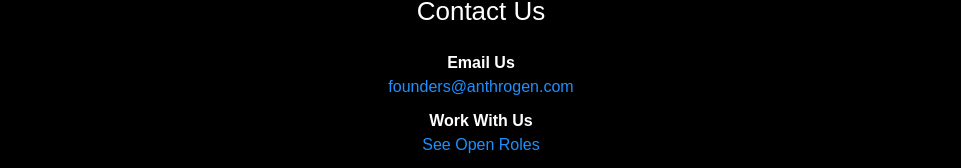
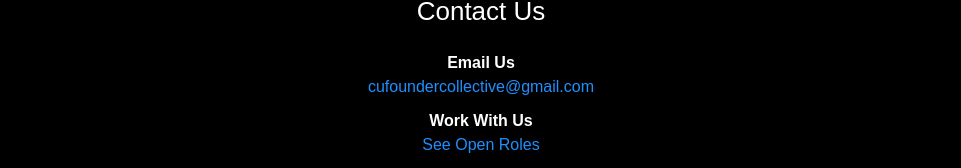
Before and after one commit to ashleyGarcia0405/cu-founder-collective, a React (Vite) app: page / in a window 1280 px wide. Shown: the part 2005-2173 px from the top of the page, without its empty margins (159-1120 px from the left). Built offline with nearby package versions, Linux system fonts and the light colour scheme.

Commit message:
update email

```diff
--- a/src/App.jsx
+++ b/src/App.jsx
@@ -46,7 +46,7 @@
     <div className="contact-options">
       <div>
         <p>Email Us</p>
-        <a href="mailto:founders@anthrogen.com">founders@anthrogen.com</a>
+        <a href="mailto:cufoundercollective@gmail.com">cufoundercollective@gmail.com</a>
       </div>
       <div>
         <p>Work With Us</p>
```
